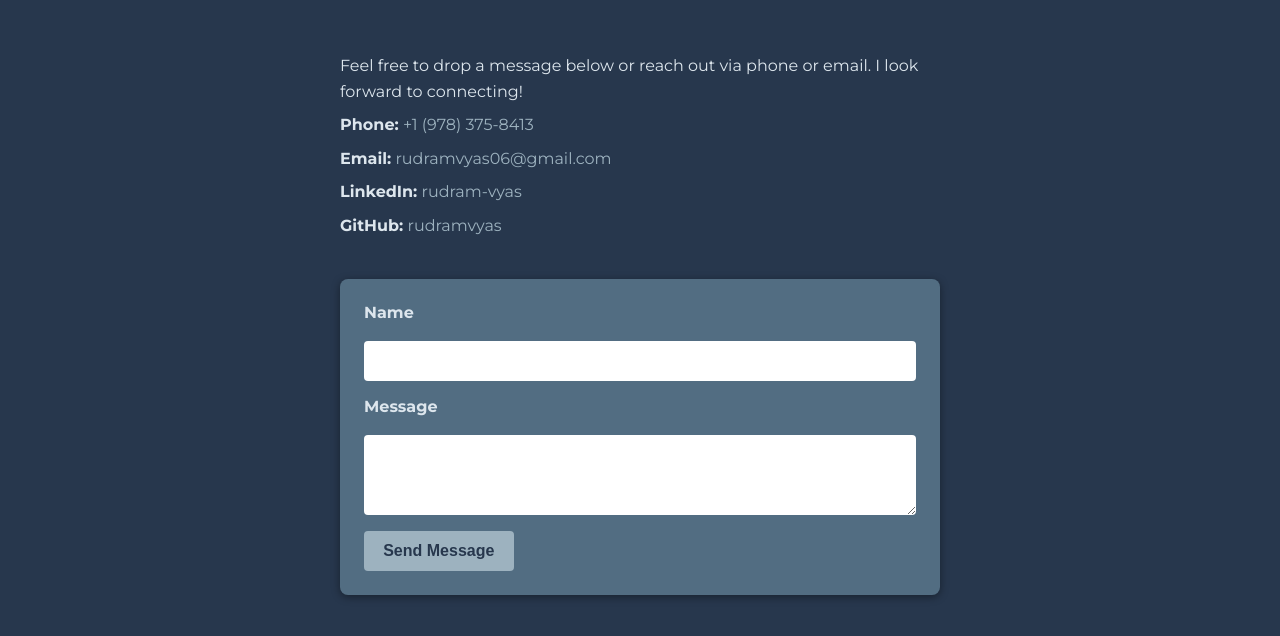
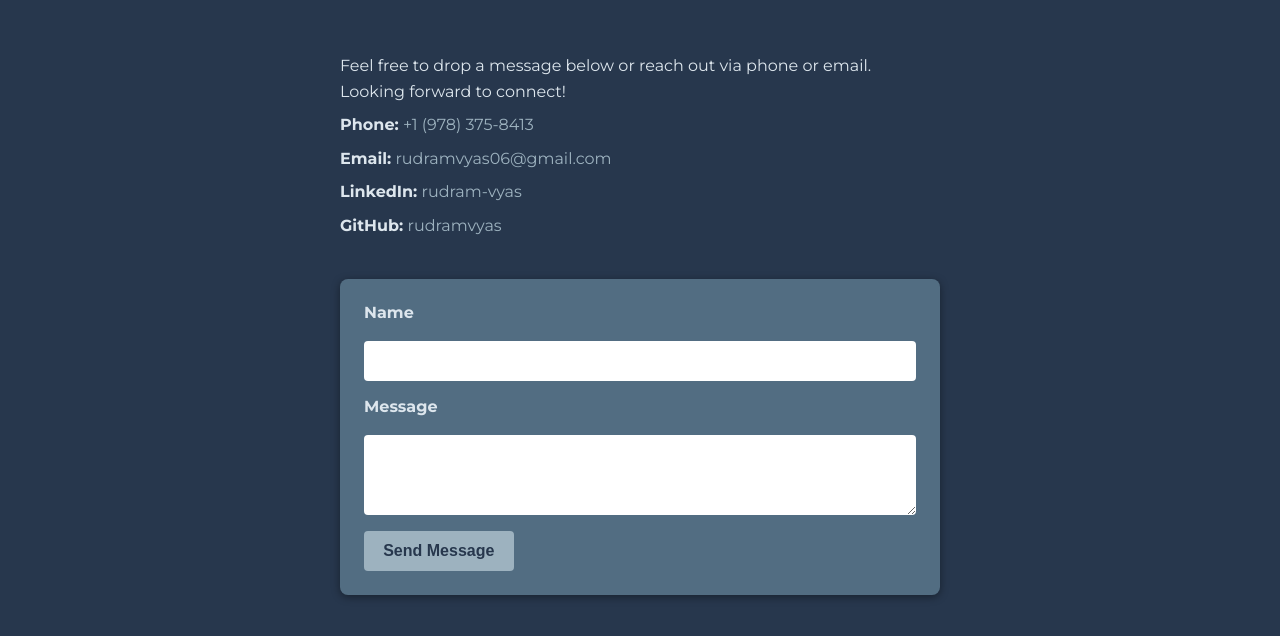
Before and after one commit to RudramVyas/my-portfolio, a plain HTML site: page contact.html in a window 1280 px wide. Shown: the part 164-800 px from the top of the page. Drawn offline with Linux system fonts and the light colour scheme.

Commit message:
text change in contact

```diff
--- a/contact.html
+++ b/contact.html
@@ -138,6 +138,7 @@
       padding-bottom: 2rem;
       width: 90%;
       max-width: 600px;
+      min-height: 100vh;
       margin: 0 auto;
       display: flex;
       flex-direction: column;
@@ -304,7 +305,7 @@
   <div class="content-wrapper">
     <h2>Contact Me</h2>
     <div class="contact-info">
-      <p>Feel free to drop a message below or reach out via phone or email. I look forward to connecting!</p>
+      <p>Feel free to drop a message below or reach out via phone or email.<br/> Looking forward to connect!</p>
       <p><strong>Phone:</strong> <a href="tel:+19783758413">+1 (978) 375-8413</a></p>
       <p><strong>Email:</strong> <a href="mailto:rudramvyas06@gmail.com">rudramvyas06@gmail.com</a></p>
       <p><strong>LinkedIn:</strong> <a href="https://linkedin.com/in/rudram-vyas" target="_blank">rudram-vyas</a></p>
```
Also changed, not shown: index.html (+1 -1 lines).
